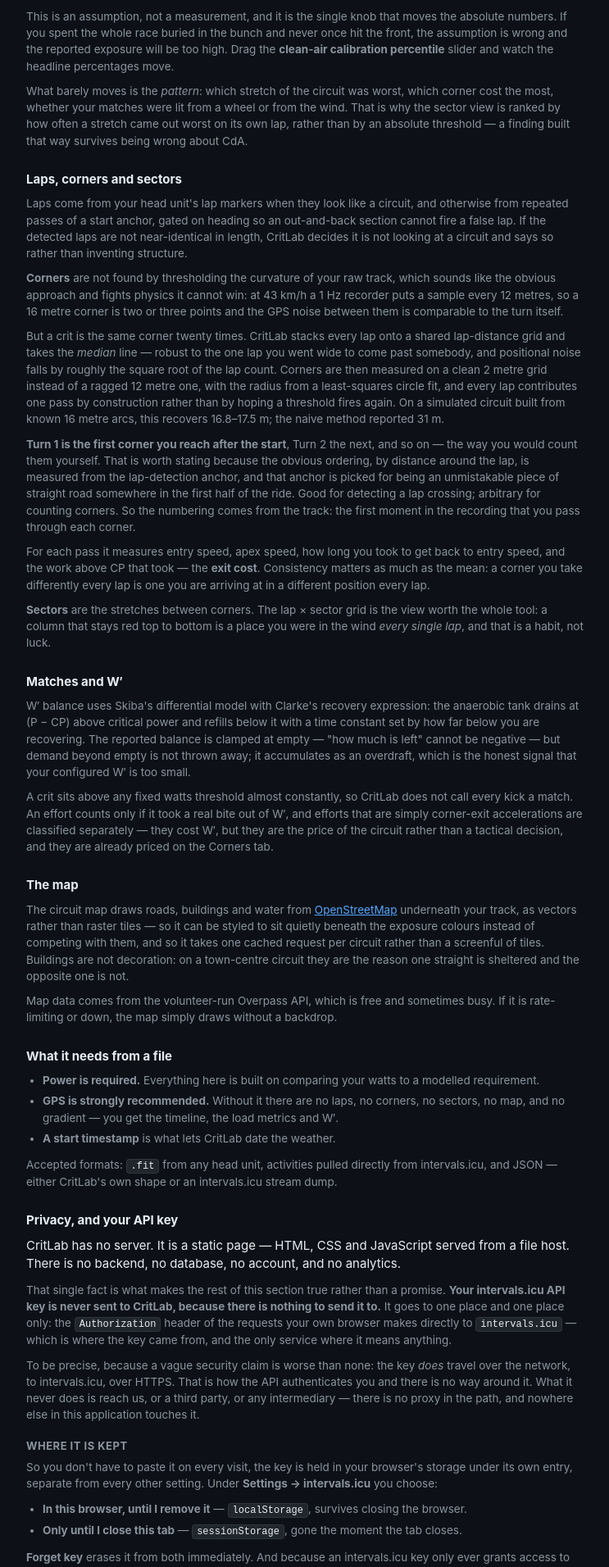
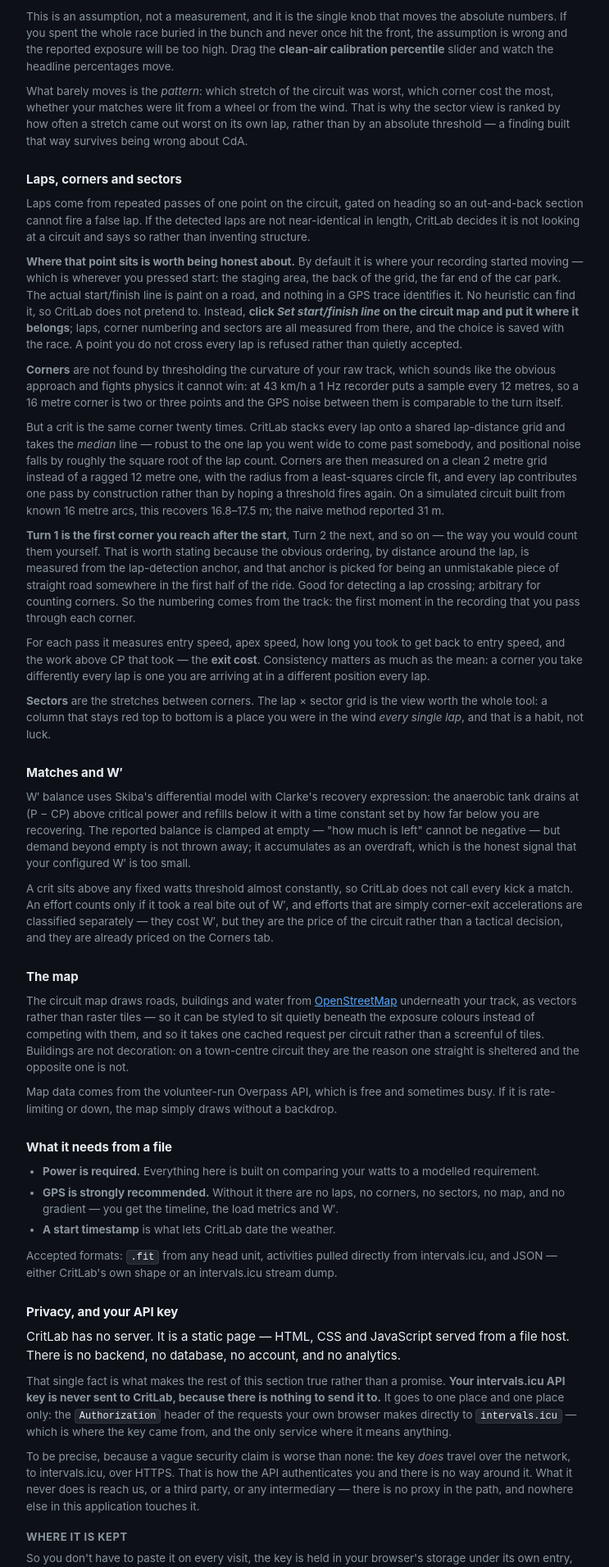
Before and after one commit to ngpaladi/CritLab, a Jekyll site: the page built from about.html, in a window 1280 px wide. Shown: the part 1386-3298 px from the top of the page at 82% size, without its empty margins (268-1011 px from the left). Built offline with Jekyll 4.4.1, drawn with Linux system fonts in a browser that asks for light colours.

Commit message:
Let the rider place the start/finish line
Anchoring laps at the start of the recording was an improvement on anchoring
them at an arbitrary straight, but it is still wrong, and measurement makes
that plain: across all four races lap 1 now begins 0 m from where the recording
began. That is wherever the head unit was switched on — the staging area, the
back of the grid, the car park — not the start/finish line.

The start/finish line is paint on a road. Nothing in a GPS trace identifies it
and no heuristic is going to find it, so CritLab stops guessing and asks. "Set
start/finish line" on the circuit map puts it into pick mode; clicking the
track snaps to the nearest sample the rider was moving through, and laps,
corner numbering and sectors are all measured from there. The choice is stored
with the race, since it is a fact about the course rather than a view setting.

A placed line that does not describe a circuit — a point crossed once, or one
producing wildly uneven laps — is refused and reverted with an explanation,
rather than silently falling back and leaving the rider wondering why nothing
moved.

The marker is now drawn as a line across the road instead of a cross on it,
perpendicular to the direction of travel, gold when the rider placed it and
labelled START/FINISH. A line on the ground should look like one, and it makes
immediately obvious whether it is in the right place.

Co-Authored-By: Claude Opus 5 (1M context) <noreply@anthropic.com>

```diff
--- a/about.html
+++ b/about.html
@@ -107,11 +107,22 @@ title: About
 <h2>Laps, corners and sectors</h2>
 
 <p>
-  Laps come from your head unit's lap markers when they look like a circuit,
-  and otherwise from repeated passes of a start anchor, gated on heading so an
-  out-and-back section cannot fire a false lap. If the detected laps are not
-  near-identical in length, CritLab decides it is not looking at a circuit and
-  says so rather than inventing structure.
+  Laps come from repeated passes of one point on the circuit, gated on heading
+  so an out-and-back section cannot fire a false lap. If the detected laps are
+  not near-identical in length, CritLab decides it is not looking at a circuit
+  and says so rather than inventing structure.
+</p>
+
+<p>
+  <b>Where that point sits is worth being honest about.</b> By default it is
+  where your recording started moving — which is wherever you pressed start:
+  the staging area, the back of the grid, the far end of the car park. The
+  actual start/finish line is paint on a road, and nothing in a GPS trace
+  identifies it. No heuristic can find it, so CritLab does not pretend to.
+  Instead, <b>click <em>Set start/finish line</em> on the circuit map and put it
+  where it belongs</b>; laps, corner numbering and sectors are all measured from
+  there, and the choice is saved with the race. A point you do not cross every
+  lap is refused rather than quietly accepted.
 </p>
 
 <p>
--- a/assets/js/RideStore.js
+++ b/assets/js/RideStore.js
@@ -479,6 +479,7 @@ const RideStore = (() => {
       'id', 'name', 'source', 'sourceId', 'startTime', 'sport', 'n',
       't', 'lat', 'lon', 'alt', 'v', 'watts', 'hr', 'cad', 'dist', 'temp',
       'lapTimes', 'ftp', 'weightKg', 'cp', 'wPrime', 'totals', 'device', 'savedAt',
+      'startAnchor',
     ];
     const out = {};
     for (const k of keep) if (ride[k] !== undefined) out[k] = toPlain(ride[k]);
@@ -521,6 +522,7 @@ const RideStore = (() => {
       ftp, cp,
       wPrime: pickNum(overrides && overrides.wPrime, P.wPrime, s.wPrime),
 
+      startAnchor: (overrides && overrides.startAnchor) || null,
       windSource: (overrides && overrides.windSource) || s.windSource,
       windSpeed: pickNum(overrides && overrides.windSpeed, s.windSpeed),
       windDir: pickNum(overrides && overrides.windDir, s.windDir),
```
Also changed, not shown: assets/js/Analyzer.js (+30 -3 lines), assets/js/Charts.js (+47 -6 lines), assets/js/app.js (+59 -6 lines), index.html (+14 -0 lines), test/dom.js (+18 -0 lines), test/harness.js (+44 -0 lines).
